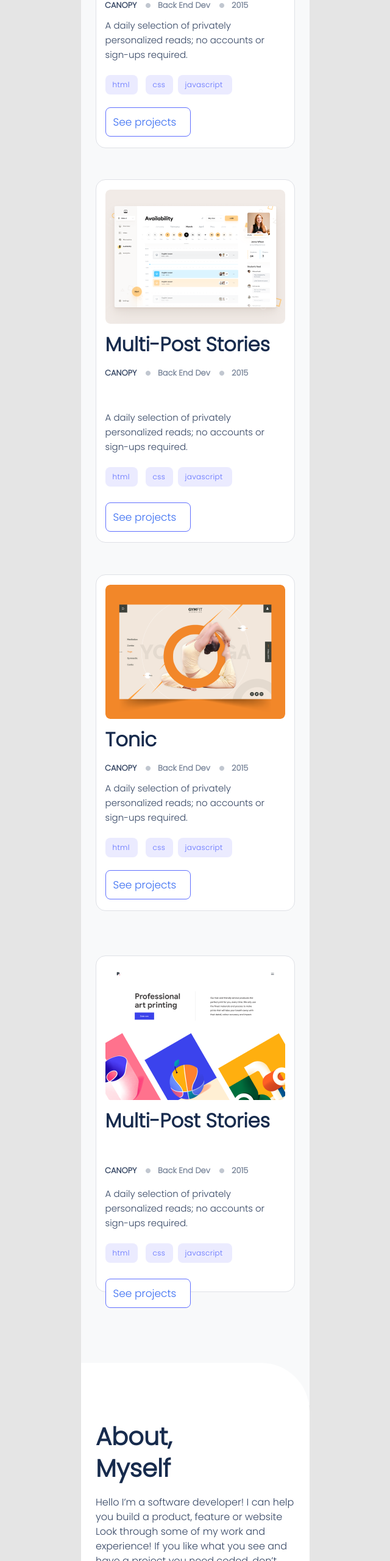
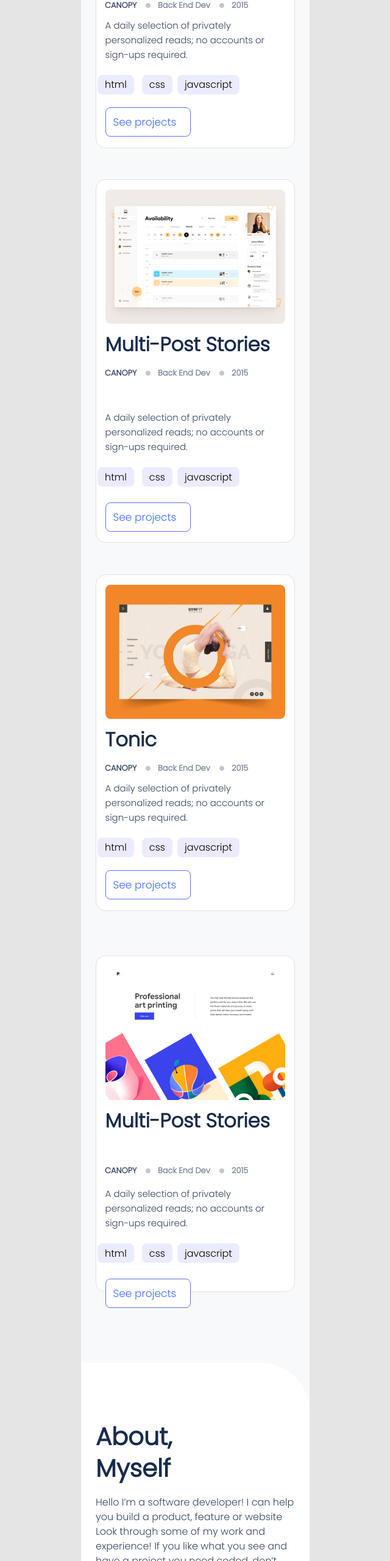
Before and after one commit to obibaadoma/MicHelloProject, a website: page index.html in a window 1280 px wide. Shown: the part 1180-3740 px from the top of the page at 61% size, without its empty margins (320-960 px from the left). Drawn offline with Linux system fonts and the light colour scheme.

Commit message:
changes in index.html and css

```diff
--- a/index.html
+++ b/index.html
@@ -42,7 +42,7 @@
   <section class="headline">
     <div id="head-container">
       <h1 class="head">
-        I'm Derek, <br />
+        I'm Derek, <br/>
         Glad to see you!
       </h1>
       <p class="desc">
@@ -109,13 +109,13 @@
         </p>
         <ul class="languages-tonic">
           <li class="language1">
-            <p>html</p>
+            html
           </li>
           <li class="language2">
-            <p>css</p>
+            css
           </li>
           <li class="language3">
-            <p>javascript</p>
+            javascript
           </li>
         </ul>
         <div class="newmes-tonic">
@@ -152,13 +152,13 @@
         </p>
         <ul class="languages">
           <li class="language1">
-            <p>html</p>
+            html
           </li>
           <li class="language2">
-            <p>css</p>
+            css
           </li>
           <li class="language3">
-            <p>javascript</p>
+            javascript
           </li>
         </ul>
         <div class="newmes">
@@ -192,13 +192,13 @@
         </p>
         <ul class="languages-tonic">
           <li class="language1">
-           <p>html</p>
+           html
           </li>
           <li class="language2">
-            <p>css</p>
+            css
           </li>
           <li class="language3">
-            <p>javascript</p>
+            javascript
           </li>
         </ul>
         <div class="newmes-tonic">
@@ -236,13 +236,13 @@
         </p>
         <ul class="languages">
           <li class="language1">
-            <p>html</p>
+            html
           </li>
           <li class="language2">
-            <p>css</p>
+            css
           </li>
           <li class="language3">
-            <p>javascript</p>
+            javascript
           </li>
         </ul>
 
@@ -258,7 +258,7 @@
         <h2 class="head-co">
           About, <br />
           Myself
-        </h1>
+        </h2>
         <p class="description-co">
           Hello I’m a software developer! I can help you build a product,
           feature or website Look through some of my work and experience! If
@@ -306,7 +306,7 @@
                 <img src="./images/Icon-Chevron-Down-Larger.png" alt="" />
               </button>
             </div>
-            <li class="language-list">
+            <ul class="language-list">
               <li class="event9">
                 <div class="lang">
                   <img src="./images/Ellipse-1.png" alt="" />
@@ -325,24 +325,26 @@
                   <p>CSS</p>
                 </div>
               </li>
-            </li>
+            </ul>
           </div>
           <div class="event-skill">
             <div class="event17">
-              <h2>Frameworks</h2>
+              <h3>Frameworks</h3>
               <button type="submit" class="dropdown">
-                <img src="./images/Icon-Chevron-Right-Larger.png" alt="" />
+                <img src="./images/Disabled.png" alt="" />
               </button>
             </div>
             <img src="./images/Separator-Bottom.png" alt="" class="separator" />
             <div class="event18">
               <h3>Skills</h3>
               <button type="submit" class="dropdown">
-                <img src="./images/Icon-Chevron-Right-Larger.png" alt="" />
+                <img src="./images/Disabled.png" alt="" />
               </button>
             </div>
             <img src="./images/Separator-Bottom.png" alt="" class="separator" />
           </div>
+        </div>
+        </div>
         </div>
       </div>
     </div>
@@ -366,5 +368,4 @@
     </div>
   </section>
 </body>
-
 </html>
```
Also changed, not shown: images/Disabled.png (added), images/Icon-Chevron-Down-Larger.png (added), images/Vector.png (added).
